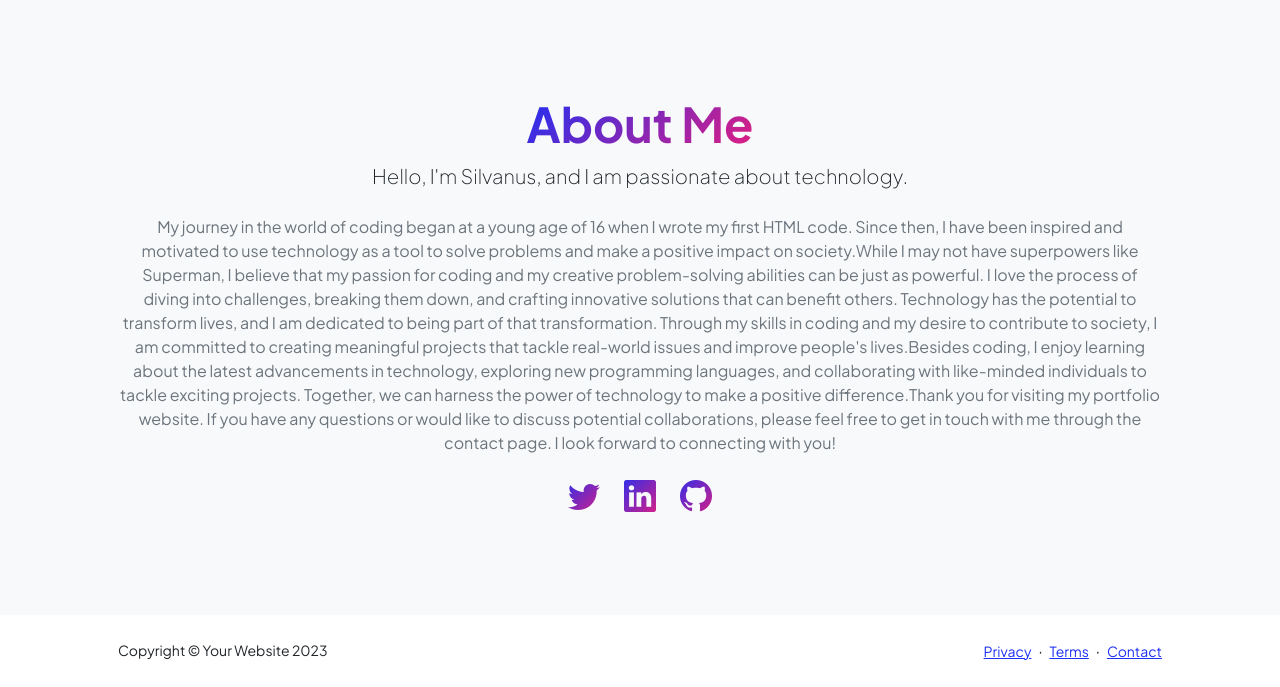
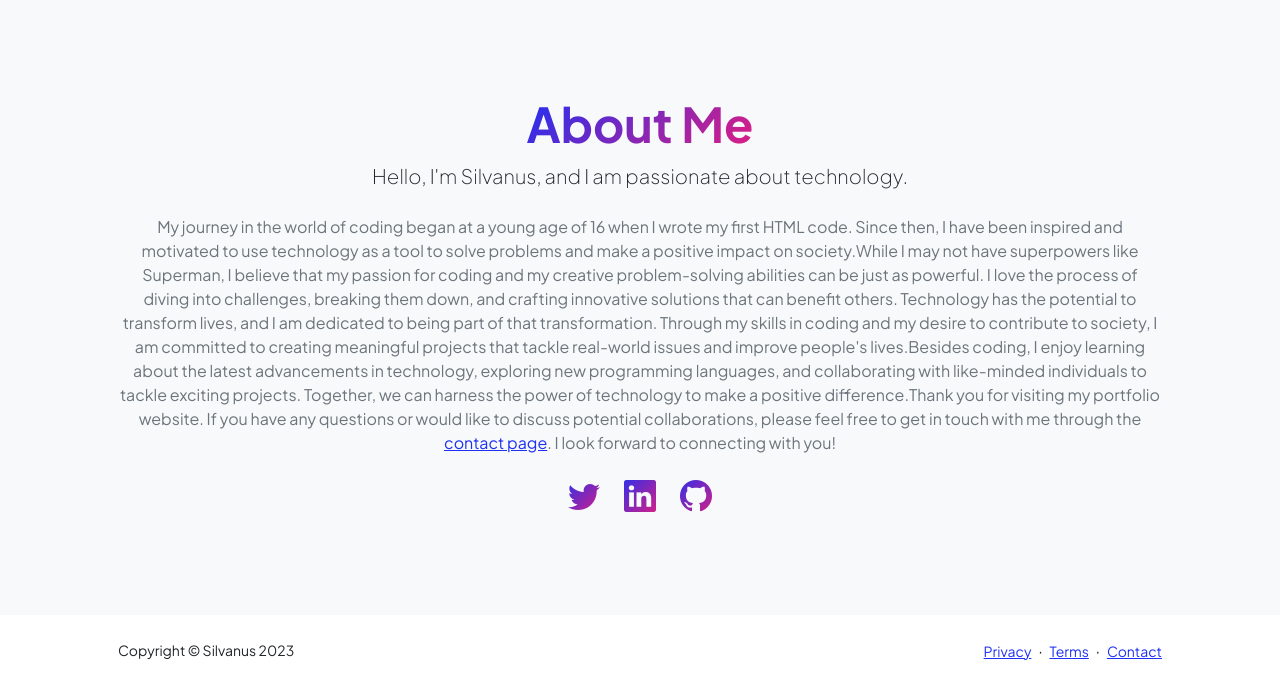
Before and after one commit to Silvokyda/MyPortifolio, a Django app: page / in a window 1280 px wide. Shown: the part 1066-1753 px from the top of the page. Run offline with Django 4.2, Linux system fonts and the light colour scheme; some libraries are stand-ins or nearby versions.

Commit message:
homepage

```diff
--- a/myApp/templates/index.html
+++ b/myApp/templates/index.html
@@ -186,7 +186,8 @@
                                 <p class="lead fw-light mb-4"> Hello, I'm Silvanus, and I am passionate about technology.</p>
                                 <p class="text-muted">My journey in the world of coding began at a young age of 16 when I wrote my first HTML code. Since then, I have been inspired and motivated to use technology as a tool to solve problems and make a positive impact on society.While I may not have superpowers like Superman, I believe that my passion for coding and my creative problem-solving abilities can be just as powerful. I love the process of diving into challenges,
                                     breaking them down, and crafting innovative solutions that can benefit others. Technology has the potential to transform lives, and I am dedicated to being part of that transformation. Through my skills in coding and my desire to contribute to society, I am committed to creating meaningful projects that tackle real-world issues and improve people's lives.Besides coding, I enjoy learning about the latest advancements in technology,
-                                    exploring new programming languages, and collaborating with like-minded individuals to tackle exciting projects. Together, we can harness the power of technology to make a positive difference.Thank you for visiting my portfolio website. If you have any questions or would like to discuss potential collaborations, please feel free to get in touch with me through the contact page. I look forward to connecting with you!</p>
+                                    exploring new programming languages, and collaborating with like-minded individuals to tackle exciting projects. Together, we can harness the power of technology to make a positive difference.Thank you for visiting my portfolio website. If you have any questions or would like to discuss potential collaborations, please feel free to get in touch with me through the
+                                    <a href="{% url 'contact' %}">contact page</a>. I look forward to connecting with you!</p>
                                 <div class="d-flex justify-content-center fs-2 gap-4">
                                     <a class="text-gradient" href="https://twitter.com/Owinosilvans"><i class="bi bi-twitter"></i></a>
                                     <a class="text-gradient" href="https://www.linkedin.com/in/silvanus-oketch-273847240/"><i class="bi bi-linkedin"></i></a>
@@ -202,13 +203,13 @@
         <footer class="bg-white py-4 mt-auto">
             <div class="container px-5">
                 <div class="row align-items-center justify-content-between flex-column flex-sm-row">
-                    <div class="col-auto"><div class="small m-0">Copyright &copy; Your Website 2023</div></div>
+                    <div class="col-auto"><div class="small m-0">Copyright &copy; Silvanus 2023</div></div>
                     <div class="col-auto">
                         <a class="small" href="#!">Privacy</a>
                         <span class="mx-1">&middot;</span>
                         <a class="small" href="#!">Terms</a>
                         <span class="mx-1">&middot;</span>
-                        <a class="small" href="#!">Contact</a>
+                        <a class="small" href="{% url 'contact' %}">Contact</a>
                     </div>
                 </div>
             </div>
```
